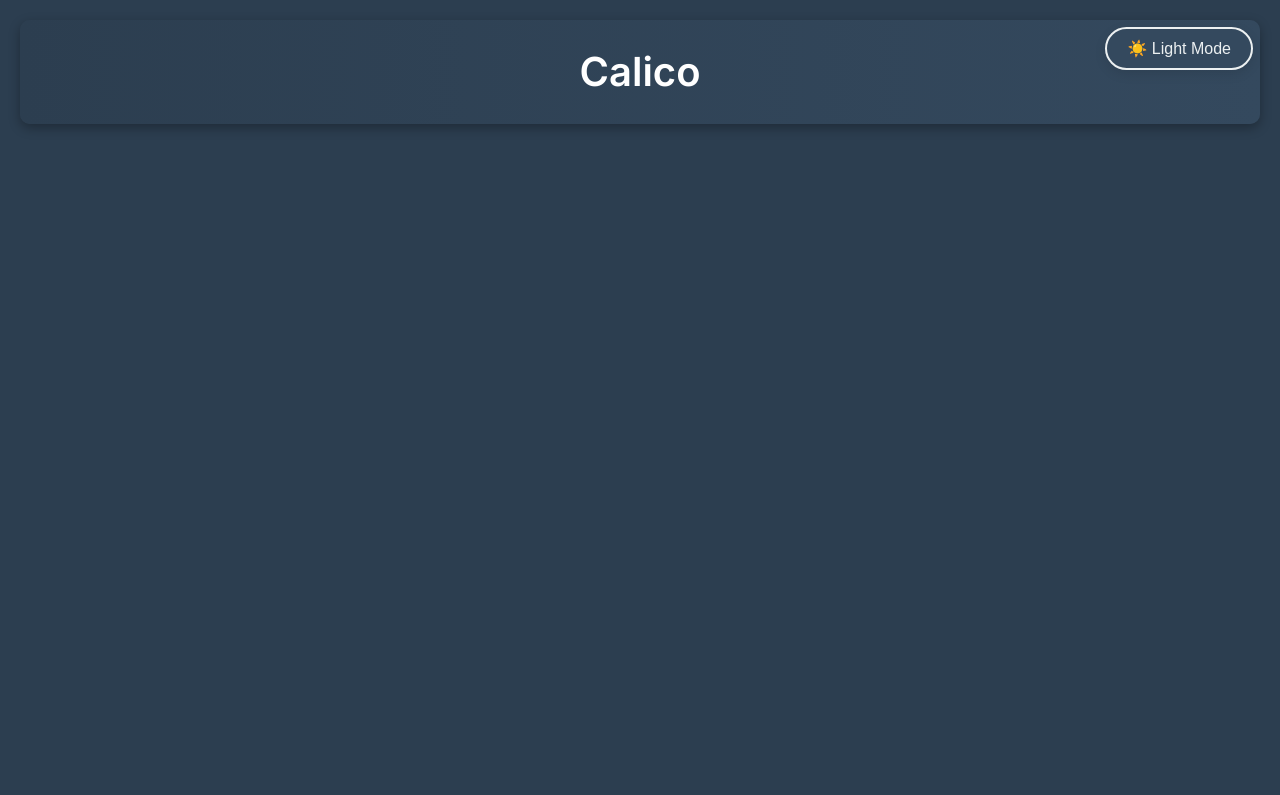
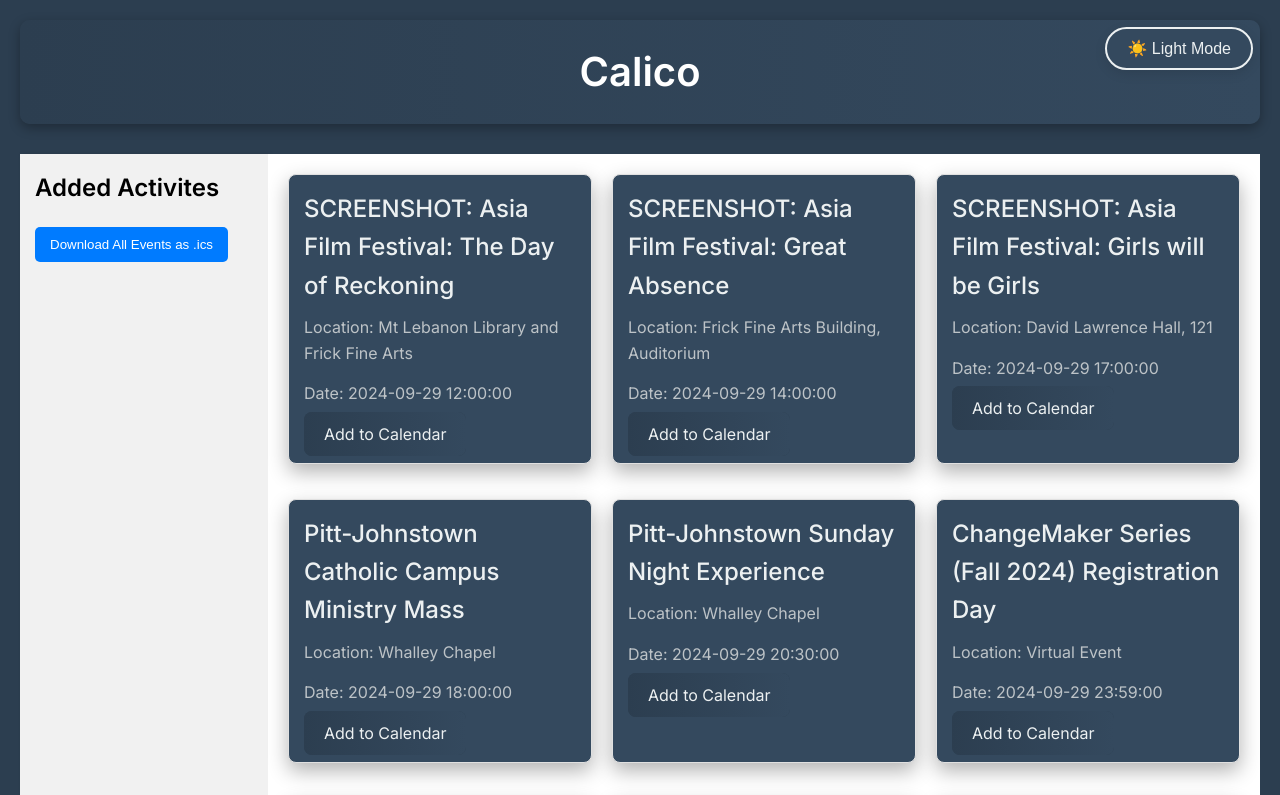
Before and after one commit to Aragya1642/SteelHacks, a plain HTML site: page site/recommendations.html in a window 1280 px wide. Both pictures are taken after a click on the button "🌙 Dark Mode". Shown: the top 795 px of the page. Drawn offline with Linux system fonts and the light colour scheme.

Commit message:
Allocates each chosen event to a global variable, and download all button added.

```diff
--- a/site/recommendations.html
+++ b/site/recommendations.html
@@ -16,10 +16,16 @@
       <!-- Light/Dark Mode Toggle Button -->
       <button id="theme-toggle" class="theme-button">🌙 Dark Mode</button>
     </header>
-
     <div class="content">
-      <div class="sidebar"></div>
-      <div class="events-container"></div>
+      <div class="sidebar">
+        <h2>Added Activites</h2>
+        <ul>
+          <!-- <li><a href="#home">Home</a></li> -->
+        </ul>
+      </div>
+      <div class="events-container">
+        <!-- Content for the main area goes here -->
+      </div>
     </div>
 
     <script src="script.js"></script>
--- a/site/script.js
+++ b/site/script.js
@@ -1,3 +1,6 @@
+//Global variable
+const allEvents = new Set([]);
+
 // Function to handle light/dark mode toggle
 const toggleButton = document.getElementById("theme-toggle");
 const bodyElement = document.body;
@@ -37,7 +40,7 @@
 // Function to fetch JSON data and populate the events
 function loadEvents() {
   // open and read sample.csv
-  var csvData = $.csv.toObjects(csv);
+  // var csvData = $.csv.toObjects(csv);
 
   fetch("full_output.json")
     .then((response) => response.json())
@@ -50,9 +53,9 @@
         const { title, location, date, url } = item.event;
 
         // if item id not in csv, skip
-        if (!csvData.find((element) => element.id === item.id)) {
-          return;
-        }
+        // if (!csvData.find((element) => element.id === item.id)) {
+        //   return;
+        // }
 
         // Create the HTML structure for each event
         const eventCard = document.createElement("div");
@@ -65,21 +68,58 @@
                       <p>Location: ${location}</p>
                       <p>Date: ${date}</p>
                   </a>
-                  <a href="${url}.ics" class="add-event">Add to Calendar</button>
-              `;
+                  <a href="${url}.ics" class="add-event" data-url="${url}.ics">Add to Calendar</a>
+        `;
 
         // Append the event card to the container
         eventsContainer.appendChild(eventCard);
 
         // Add an event listener to the "Add to Calendar" button
-        const addButton = eventCard.querySelector(".add-event");
-        // addButton.addEventListener("click", (e) => {
-        //   e.stopPropagation(); // Prevent the link from being followed
-        //   alert(`Added ${title} to calendar`);
-        // });
+        const addEventButton = eventCard.querySelector(".add-event");
+        addEventButton.addEventListener("click", (e) => {
+          e.preventDefault(); // Prevent the link from being followed
+          const icsUrl = e.target.dataset.url; // Get the .ics URL from data attribute
+
+          if (!allEvents.has(icsUrl)) {
+            allEvents.add(icsUrl); // Add the URL to the global set if it's not already present
+            alert(`Added ${title} to the list for download.`);
+          } else {
+            alert(`Already added ${title}.`);
+          }
+        });
       });
     })
+
     .catch((error) => console.error("Error loading events:", error));
 }
+
+function initDownload(){
+  // Add a button to download all selected .ics files
+  const sidebar = document.querySelector(".sidebar");
+
+  const downloadButton = document.createElement("button");
+  downloadButton.textContent = "Download All Events as .ics";
+  downloadButton.classList.add("download-button");
+  downloadButton.addEventListener("click", downloadAllIcsFiles);
+  sidebar.appendChild(downloadButton);
+}
+
+// Function to download all .ics files
+function downloadAllIcsFiles() {
+
+  // const combinedIcsContent = icsUrls.map(url => `BEGIN:VEVENT\nUID:${url}\nEND:VEVENT`).join('\n');
+  // const blob = new Blob([combinedIcsContent], { type: 'text/calendar' });
+  // const url = URL.createObjectURL(blob);
+
+  // const a = document.createElement('a');
+  // a.href = url;
+  // a.download = 'events.ics';
+  // document.body.appendChild(a);
+  // a.click();
+  // document.body.removeChild(a);
+  // URL.revokeObjectURL(url); // Clean up the URL object
+}
+
 // Call the function to load events when the page loads
 window.addEventListener("DOMContentLoaded", loadEvents);
+window.addEventListener("DOMContentLoaded", initDownload);
--- a/site/styles.css
+++ b/site/styles.css
@@ -13,6 +13,10 @@
 body {
   font-family: "Inter", sans-serif;
   background-color: #f9f9f9;
+  margin: 0;
+  display: flex;
+  flex-direction: column;
+  height: 100vh;
   color: #2c3e50;
   padding: 20px;
   line-height: 1.6;
@@ -249,7 +253,7 @@
 
 /* Button styling */
 /* Calendar Buttons - Dark Mode */
-body.dark-mode button.add-event {
+body.dark-mode .add-event {
   background-color: #2c3e50;
   background-image: linear-gradient(
     90deg,
@@ -265,7 +269,7 @@
   transition: background 0.3s ease;
 }
 
-body.dark-mode button.add-event:hover {
+body.dark-mode .add-event:hover {
   background-image: linear-gradient(
     90deg,
     #1f2a37,
@@ -273,7 +277,7 @@
   ); /* Darker hover gradient */
 }
 
-button.add-event {
+button.add-event, .add-event{
   background-color: #4e54c8;
   background-image: linear-gradient(
     90deg,
@@ -289,7 +293,7 @@
   transition: background 0.3s ease;
 }
 
-button.add-event:hover {
+button.add-event:hover, .add-event:hover {
   background-image: linear-gradient(
     90deg,
     #3b3ec4,
@@ -301,3 +305,79 @@
 body {
   padding-bottom: 50px;
 }
+
+.content {
+  display: flex;
+  flex: 1; /* Allow the content to take up remaining space */
+}
+
+.sidebar {
+  width: 20%; /* Set a fixed width for the sidebar */
+  background: #f1f1f1;
+  padding: 15px;
+  box-shadow: 2px 0 5px rgba(0, 0, 0, 0.1);
+  color: #000000;
+}
+
+.sidebar h2 {
+  margin-top: 0;
+}
+
+.sidebar ul {
+  list-style-type: none;
+  padding: 0;
+}
+
+.sidebar ul li {
+  margin: 10px 0;
+}
+
+.sidebar ul li a {
+  text-decoration: none;
+  color: #333;
+}
+
+.sidebar ul li a:hover {
+  color: #007bff; /* Change color on hover */
+}
+
+.events-container {
+  flex: 1; /* Allow this container to fill the remaining space */
+  padding: 20px; /* Adjust padding as needed */
+  background: #ffffff; /* Optional: Set a background for the main content */
+}
+
+.event {
+  background-color: #ffffff;
+  border: 1px solid #e0e0e0;
+  border-radius: 8px;
+  padding: 15px;
+  margin-bottom: 15px;
+  transition: box-shadow 0.3s;
+  cursor: pointer;
+}
+
+.event:hover {
+  box-shadow: 0 2px 10px rgba(0, 0, 0, 0.2);
+}
+
+.event-link {
+  text-decoration: none;
+  color: #007bff;
+}
+
+
+
+.sidebar .download-button {
+  margin-top: 20px;
+  padding: 10px 15px;
+  background-color: #007bff;
+  color: white;
+  border: none;
+  border-radius: 5px;
+  cursor: pointer;
+}
+
+.sidebar .download-button:hover {
+  background-color: #0056b3;
+}
```
